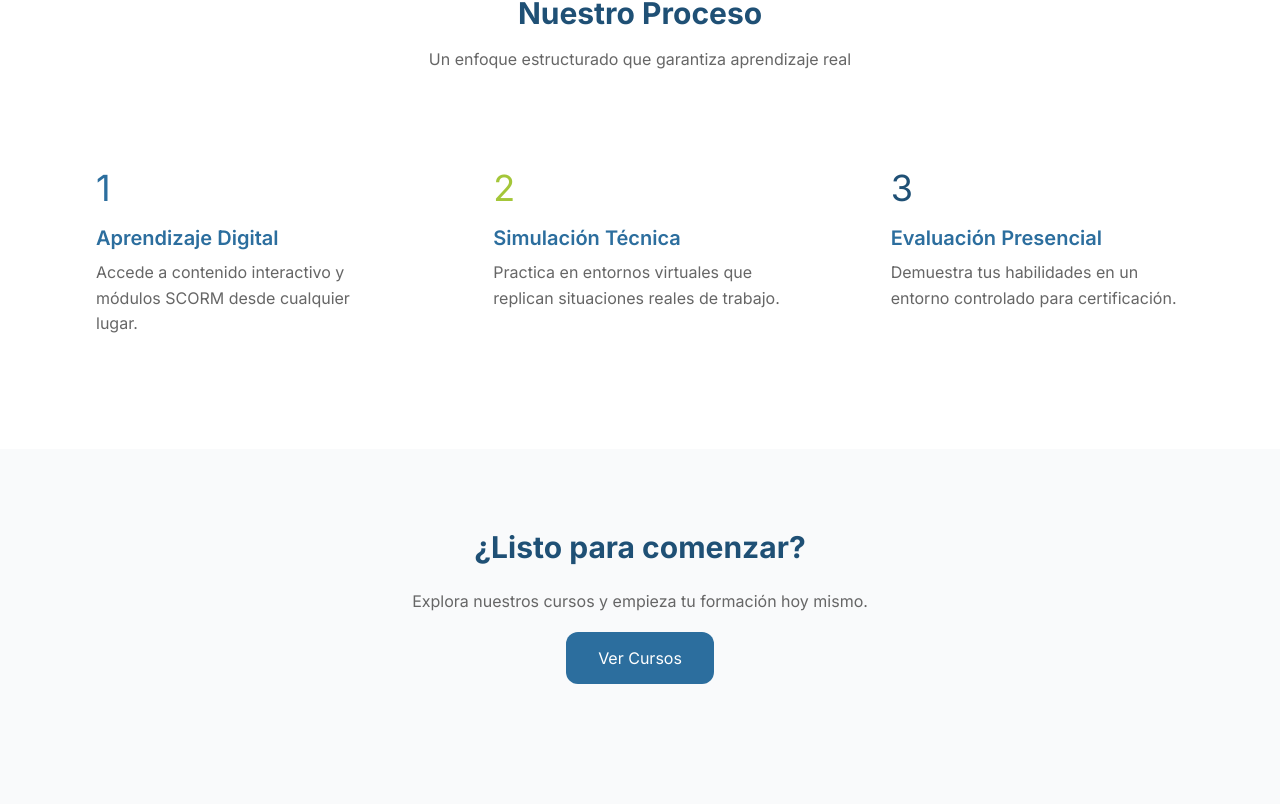
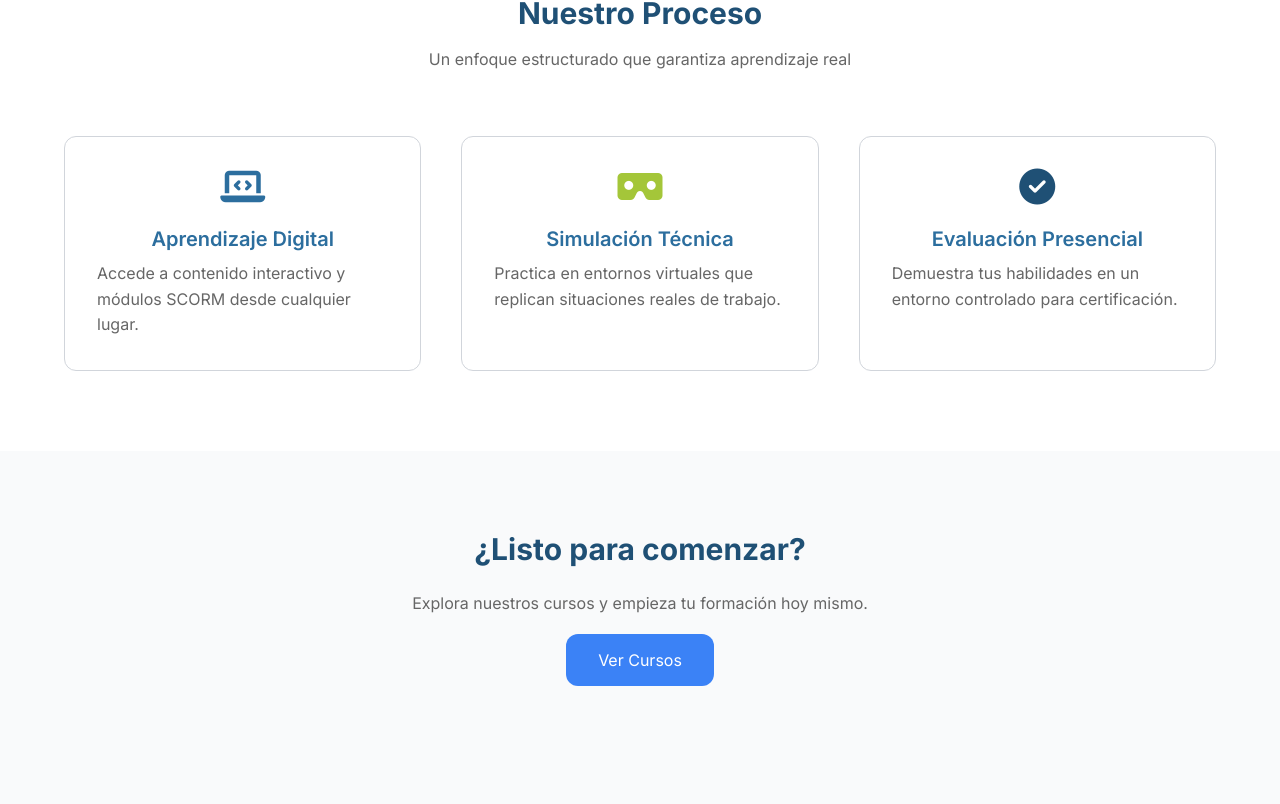
Before and after one commit to Hericraft-Ags/tecno-oficios, a Vue app: page /methodology in a window 1280 px wide. Shown: the part 836-1640 px from the top of the page. Built offline with nearby package versions, Linux system fonts and the light colour scheme.

Commit message:
Correcciones

```diff
--- a/src/components/TheNavbar.vue
+++ b/src/components/TheNavbar.vue
@@ -1,15 +1,19 @@
 <template>
-    <div class="container header-container">
-        <a href="" class="header-logo" data-aos="fade-right">
-            <h2 style="margin:0;"><span style="color:var(--color-blue)">Tecno</span><span style="color:var(--color-green)">Oficios</span> Lab</h2>
-        </a>
+    <div class="container header header-container">
+        <router-link to="/" data-aos="fade-right">
+        <img
+            src="../assets/logo.png"
+            alt="TecnoOficios Lab"
+            class="h-[65px] w-auto"
+        />
+        </router-link>
 
-        <nav class="header-nav" data-aos="fade-left">
+        <nav class="header-nav">
             <router-link to="/">Inicio</router-link>
             <router-link to="/courses">Cursos</router-link>
             <router-link to="/methodology">Metodología</router-link>
             <a href="#" onclick="event.preventDefault(); window.open(atob('aHR0cHM6Ly9tb29kbGUudGVjbm9vZmljaW9zLmNvbQ=='), '_blank');" class="btn-glass btn-glow-pulse aulabtn" style="font-weight: 700;">
-                <i class="fas fa-laptop-code mr-[8px]"></i> Ir al Aula Virtual
+                <i class="fas fa-laptop-code mr-[8px]"></i> Iniciar Sesión
             </a>
         </nav>
     </div>
--- a/src/style.css
+++ b/src/style.css
@@ -166,10 +166,6 @@ a {
   height: 80px;
 }
 
-.header-logo img {
-  height: 40px;
-}
-
 .header-nav {
   display: flex;
   gap: 2rem;
@@ -278,12 +274,6 @@ a {
   -webkit-backdrop-filter: blur(12px);
   border: 1px solid rgba(255, 255, 255, 0.5);
   box-shadow: 0 8px 32px 0 rgba(31, 38, 135, 0.07);
-}
-
-.card-glass:hover {
-  background: rgba(255, 255, 255, 0.9);
-  box-shadow: 0 12px 40px 0 rgba(44, 110, 158, 0.15);
-  transform: translateY(-5px);
 }
 
 /* Glow Pulse Animation for Main CTA */
--- a/src/views/HidraulicInstall.vue
+++ b/src/views/HidraulicInstall.vue
@@ -4,7 +4,7 @@
         <div class="container" style="position: relative; z-index: 2;">
 
             <div data-aos="fade-down" class="badge badge-conocer" style="font-size: 1.1rem; padding: 0.6rem 2rem; margin-bottom: 2rem; display: inline-block; border: 1px solid rgba(164, 198, 57, 0.3);">
-                <i class="fas fa-certificate" style="margin-right: 8px;"></i> Certificación Oficial SEP-CONOCER
+                <i class="fas fa-certificate" style="margin-right: 8px;"></i> Certificación Oficial RED-CONOCER
             </div>
 
             <h1 data-aos="fade-up" data-aos-delay="100" style="font-size: 3.5rem; margin-bottom: 1rem; color: var(--color-blue-dark); max-width: 900px; margin-left: auto; margin-right: auto; line-height: 1.2; text-shadow: var(--shadow-glow);">
@@ -177,7 +177,7 @@
 </template>
 
 <!-- Script para Accordion -->
-<script>
+<script setup>
 function toggleAccordion(element) {
     const isActive = element.classList.contains('active');
 
--- a/src/views/MetodologiaView.vue
+++ b/src/views/MetodologiaView.vue
@@ -46,7 +46,7 @@
       <div>
         <img
           src="https://images.unsplash.com/photo-1581092580497-e0d23cbdf1dc?auto=format&fit=crop&w=1000&q=80"
-          class="rounded-[var(--border-radius-lg)] shadow-[var(--shadow-soft)]"
+          class="rounded-[var(--border-radius-lg)] shadow-[var(--shadow-soft)] transform transition-all duration-300 ease-out hover:-translate-y-1 hover:scale-[1.03]"
         />
       </div>
 
@@ -54,6 +54,7 @@
 
     <!-- PROCESO -->
     <div class="bg-white py-20 px-6">
+
       <div class="max-w-6xl mx-auto text-center mb-16">
         <h2 class="text-3xl font-bold text-[var(--color-blue-dark)] mb-4">
           Nuestro Proceso
@@ -65,26 +66,68 @@
 
       <div class="max-w-6xl mx-auto grid md:grid-cols-3 gap-10">
 
-        <div class="p-8 rounded-[var(--border-radius-lg)] shadow-[var(--shadow-soft)] hover:shadow-[var(--shadow-hover)] transition-all">
-          <div class="text-4xl mb-4 text-[var(--color-blue)]">1</div>
-          <h3 class="text-xl font-semibold mb-2">Aprendizaje Digital</h3>
-          <p class="text-[var(--color-text-muted)]">
+        <!-- CARD 1 -->
+        <div class="p-8 rounded-[var(--border-radius-lg)]
+                    border border-gray-300
+                    shadow-[var(--shadow-soft)]
+                    hover:shadow-[var(--shadow-hover)]
+                    transition-all duration-300 ease-out
+                    transform hover:-translate-y-2
+                    bg-white text-center">
+
+          <div class="text-4xl mb-4 text-[var(--color-blue)] flex justify-center">
+            <i class="fas fa-laptop-code mb-1"></i>
+          </div>
+
+          <h3 class="text-xl font-semibold mb-2 text-center">
+            Aprendizaje Digital
+          </h3>
+
+          <p class="text-[var(--color-text-muted)] text-left">
             Accede a contenido interactivo y módulos SCORM desde cualquier lugar.
           </p>
         </div>
 
-        <div class="p-8 rounded-[var(--border-radius-lg)] shadow-[var(--shadow-soft)] hover:shadow-[var(--shadow-hover)] transition-all">
-          <div class="text-4xl mb-4 text-[var(--color-green)]">2</div>
-          <h3 class="text-xl font-semibold mb-2">Simulación Técnica</h3>
-          <p class="text-[var(--color-text-muted)]">
+        <!-- CARD 2 -->
+        <div class="p-8 rounded-[var(--border-radius-lg)]
+                    border border-gray-300
+                    shadow-[var(--shadow-soft)]
+                    hover:shadow-[var(--shadow-hover)]
+                    transition-all duration-300 ease-out
+                    transform hover:-translate-y-2
+                    bg-white text-center">
+
+          <div class="text-4xl mb-4 text-[var(--color-green)] flex justify-center">
+            <i class="fas fa-vr-cardboard mb-1"></i>
+          </div>
+
+          <h3 class="text-xl font-semibold mb-2 text-center">
+            Simulación Técnica
+          </h3>
+
+          <p class="text-[var(--color-text-muted)] text-left">
             Practica en entornos virtuales que replican situaciones reales de trabajo.
           </p>
         </div>
 
-        <div class="p-8 rounded-[var(--border-radius-lg)] shadow-[var(--shadow-soft)] hover:shadow-[var(--shadow-hover)] transition-all">
-          <div class="text-4xl mb-4 text-[var(--color-blue-dark)]">3</div>
-          <h3 class="text-xl font-semibold mb-2">Evaluación Presencial</h3>
-          <p class="text-[var(--color-text-muted)]">
+        <!-- CARD 3 -->
+        <div class="p-8 rounded-[var(--border-radius-lg)]
+                    border border-gray-300
+                    shadow-[var(--shadow-soft)]
+                    hover:shadow-[var(--shadow-hover)]
+                    transition-all duration-300 ease-out
+                    transform hover:-translate-y-2
+                    bg-white text-center">
+
+          <div class="text-4xl mb-4 text-[var(--color-blue-dark)] flex justify-center">
+            <i class="fas fa-check-circle mb-1"></i>
+          </div>
+
+          <h3 class="text-xl font-semibold mb-2 text-center">
+            Evaluación Presencial
+          </h3>
+
+          <p class="text-[var(--color-text-muted)] text-left">
             Demuestra tus habilidades en un entorno controlado para certificación.
           </p>
         </div>
@@ -104,7 +147,7 @@
 
       <router-link
         to="/courses"
-        class="px-8 py-4 bg-[var(--color-blue)] text-white rounded-[var(--border-radius-lg)]"
+        class="px-8 py-4 bg-blue-500 text-white rounded-[var(--border-radius-lg)] shadow-[var(--shadow-soft)] transform transition-all duration-300 ease-out hover:text-lime-300"
       >
         Ver Cursos
       </router-link>
```
Also changed, not shown: src/views/HeroSection.vue (+42 -38 lines), src/assets/logo.png (added).
